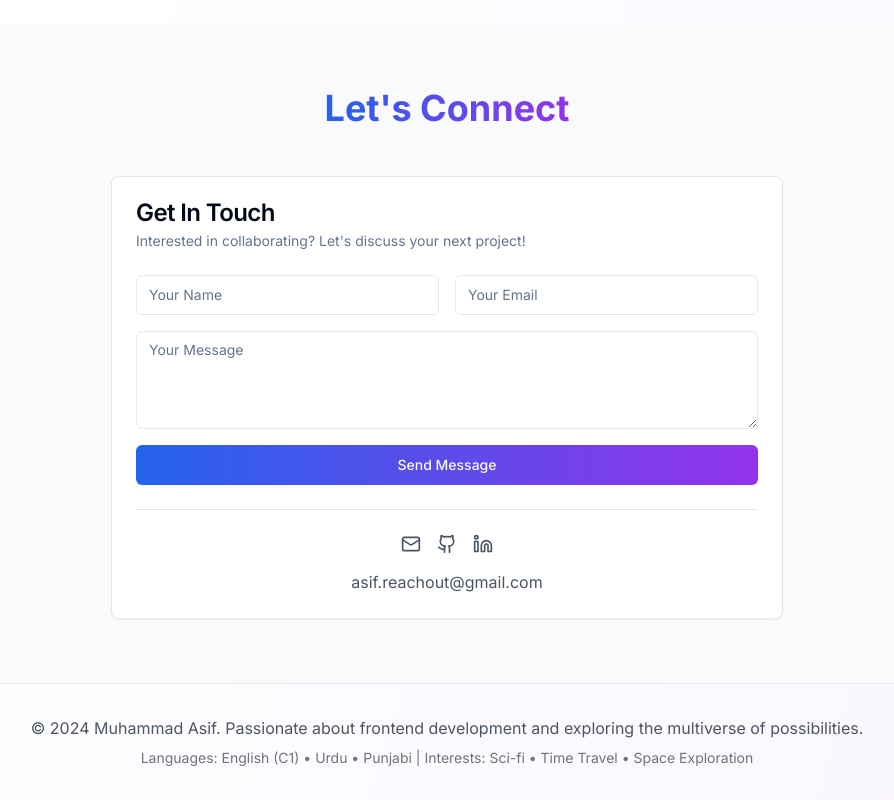
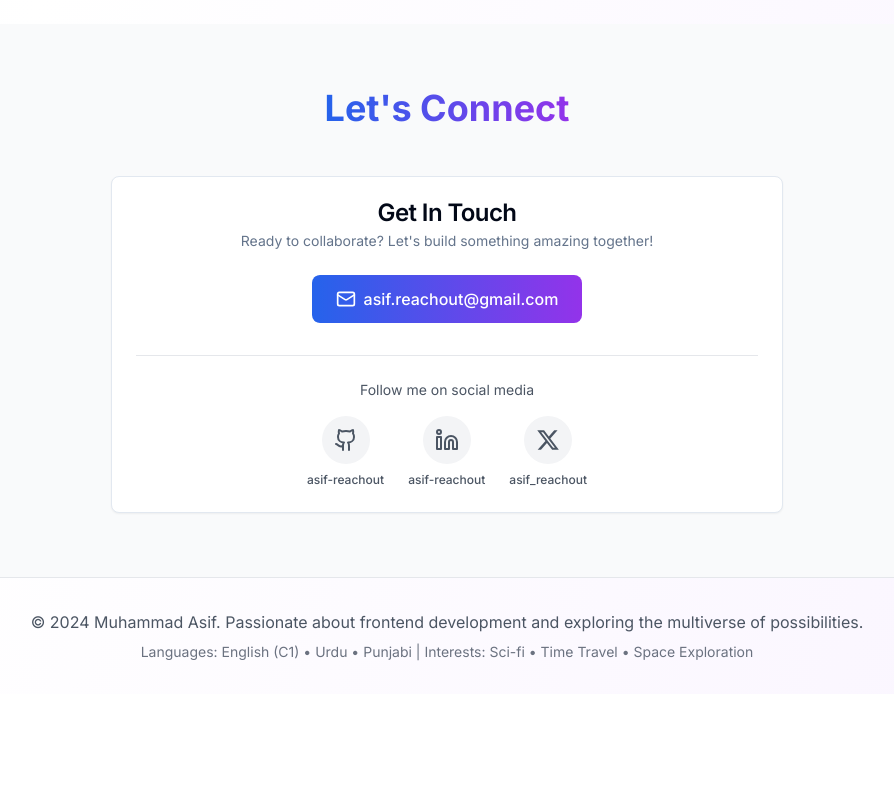
Before and after one commit to asif-reachout/asif-code-chronicles-portfolio, a React (Vite) app: page / in a window 1280 px wide. Shown: the part 3135-3935 px from the top of the page, without its empty margins (193-1087 px from the left). After the commit the page ends 3829 px from the top, so only its background shows below. Built offline with nearby package versions, Linux system fonts and the light colour scheme.

Commit message:
Refactor contact section and add social media links
Removed contact form inputs and added social media links with the handle "asif-reachout". Simplified the design for a more elegant look.

```diff
--- a/src/pages/Index.tsx
+++ b/src/pages/Index.tsx
@@ -4,8 +4,6 @@ import { Moon, Sun, Download, Mail, MapPin, ExternalLink, Github, Linkedin, Star
 import { Button } from '@/components/ui/button';
 import { Card, CardContent, CardDescription, CardHeader, CardTitle } from '@/components/ui/card';
 import { Badge } from '@/components/ui/badge';
-import { Input } from '@/components/ui/input';
-import { Textarea } from '@/components/ui/textarea';
 import { useToast } from '@/hooks/use-toast';
 
 const Index = () => {
@@ -21,14 +19,6 @@ const Index = () => {
       document.documentElement.classList.remove('dark');
     }
   }, [isDark]);
-
-  const handleFormSubmit = (e: React.FormEvent) => {
-    e.preventDefault();
-    toast({
-      title: "Message Sent!",
-      description: "Thank you for reaching out. I'll get back to you soon!",
-    });
-  };
 
   const skills = [
     'Vue.js', 'Quasar', 'Tailwind CSS', 'Nuxt.js',
@@ -338,38 +328,61 @@ const Index = () => {
               </span>
             </h2>
             <Card className="max-w-2xl mx-auto">
-              <CardHeader>
+              <CardHeader className="text-center">
                 <CardTitle>Get In Touch</CardTitle>
                 <CardDescription>
-                  Interested in collaborating? Let's discuss your next project!
+                  Ready to collaborate? Let's build something amazing together!
                 </CardDescription>
               </CardHeader>
-              <CardContent>
-                <form onSubmit={handleFormSubmit} className="space-y-4">
-                  <div className="grid grid-cols-1 md:grid-cols-2 gap-4">
-                    <Input placeholder="Your Name" required />
-                    <Input type="email" placeholder="Your Email" required />
-                  </div>
-                  <Textarea placeholder="Your Message" rows={4} required />
-                  <Button type="submit" className="w-full bg-gradient-to-r from-blue-600 to-purple-600 hover:from-blue-700 hover:to-purple-700">
-                    Send Message
-                  </Button>
-                </form>
-                <div className="mt-6 pt-6 border-t border-gray-200 dark:border-gray-700">
-                  <div className="flex items-center justify-center space-x-4">
-                    <a href="mailto:asif.reachout@gmail.com" className="text-gray-600 dark:text-gray-400 hover:text-blue-600 transition-colors">
-                      <Mail className="h-5 w-5" />
+              <CardContent className="text-center">
+                <div className="mb-8">
+                  <a
+                    href="mailto:asif.reachout@gmail.com"
+                    className="inline-flex items-center justify-center px-6 py-3 bg-gradient-to-r from-blue-600 to-purple-600 hover:from-blue-700 hover:to-purple-700 text-white rounded-lg font-medium transition-all duration-300 hover:scale-105"
+                  >
+                    <Mail className="h-5 w-5 mr-2" />
+                    asif.reachout@gmail.com
+                  </a>
+                </div>
+                <div className="border-t border-gray-200 dark:border-gray-700 pt-6">
+                  <p className="text-sm text-gray-600 dark:text-gray-400 mb-4">Follow me on social media</p>
+                  <div className="flex items-center justify-center space-x-6">
+                    <a
+                      href="https://github.com/asif-reachout"
+                      target="_blank"
+                      rel="noopener noreferrer"
+                      className="group flex flex-col items-center space-y-2 text-gray-600 dark:text-gray-400 hover:text-blue-600 dark:hover:text-blue-400 transition-colors"
+                    >
+                      <div className="p-3 rounded-full bg-gray-100 dark:bg-gray-700 group-hover:bg-blue-50 dark:group-hover:bg-blue-900/20 transition-colors">
+                        <Github className="h-6 w-6" />
+                      </div>
+                      <span className="text-xs font-medium">asif-reachout</span>
                     </a>
-                    <a href="#" className="text-gray-600 dark:text-gray-400 hover:text-blue-600 transition-colors">
-                      <Github className="h-5 w-5" />
+                    <a
+                      href="https://linkedin.com/in/asif-reachout"
+                      target="_blank"
+                      rel="noopener noreferrer"
+                      className="group flex flex-col items-center space-y-2 text-gray-600 dark:text-gray-400 hover:text-blue-600 dark:hover:text-blue-400 transition-colors"
+                    >
+                      <div className="p-3 rounded-full bg-gray-100 dark:bg-gray-700 group-hover:bg-blue-50 dark:group-hover:bg-blue-900/20 transition-colors">
+                        <Linkedin className="h-6 w-6" />
+                      </div>
+                      <span className="text-xs font-medium">asif-reachout</span>
                     </a>
-                    <a href="#" className="text-gray-600 dark:text-gray-400 hover:text-blue-600 transition-colors">
-                      <Linkedin className="h-5 w-5" />
+                    <a
+                      href="https://twitter.com/asif_reachout"
+                      target="_blank"
+                      rel="noopener noreferrer"
+                      className="group flex flex-col items-center space-y-2 text-gray-600 dark:text-gray-400 hover:text-blue-600 dark:hover:text-blue-400 transition-colors"
+                    >
+                      <div className="p-3 rounded-full bg-gray-100 dark:bg-gray-700 group-hover:bg-blue-50 dark:group-hover:bg-blue-900/20 transition-colors">
+                        <svg className="h-6 w-6" fill="currentColor" viewBox="0 0 24 24">
+                          <path d="M18.244 2.25h3.308l-7.227 8.26 8.502 11.24H16.17l-5.214-6.817L4.99 21.75H1.68l7.73-8.835L1.254 2.25H8.08l4.713 6.231zm-1.161 17.52h1.833L7.084 4.126H5.117z"/>
+                        </svg>
+                      </div>
+                      <span className="text-xs font-medium">asif_reachout</span>
                     </a>
                   </div>
-                  <p className="text-center text-gray-600 dark:text-gray-400 mt-4">
-                    asif.reachout@gmail.com
-                  </p>
                 </div>
               </CardContent>
             </Card>
```
